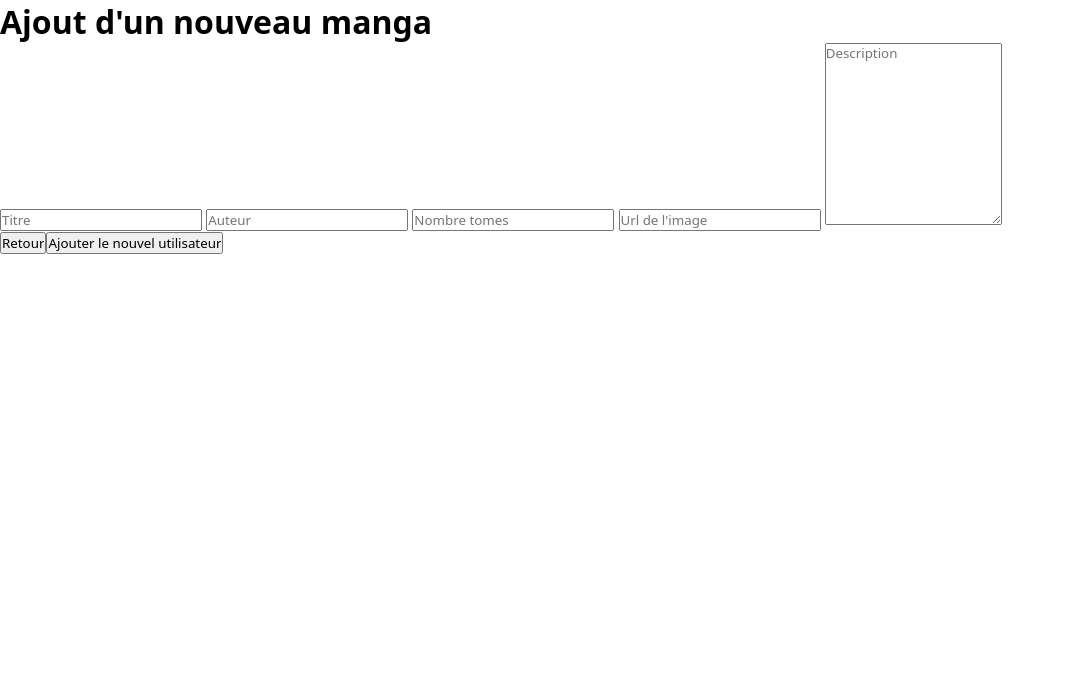
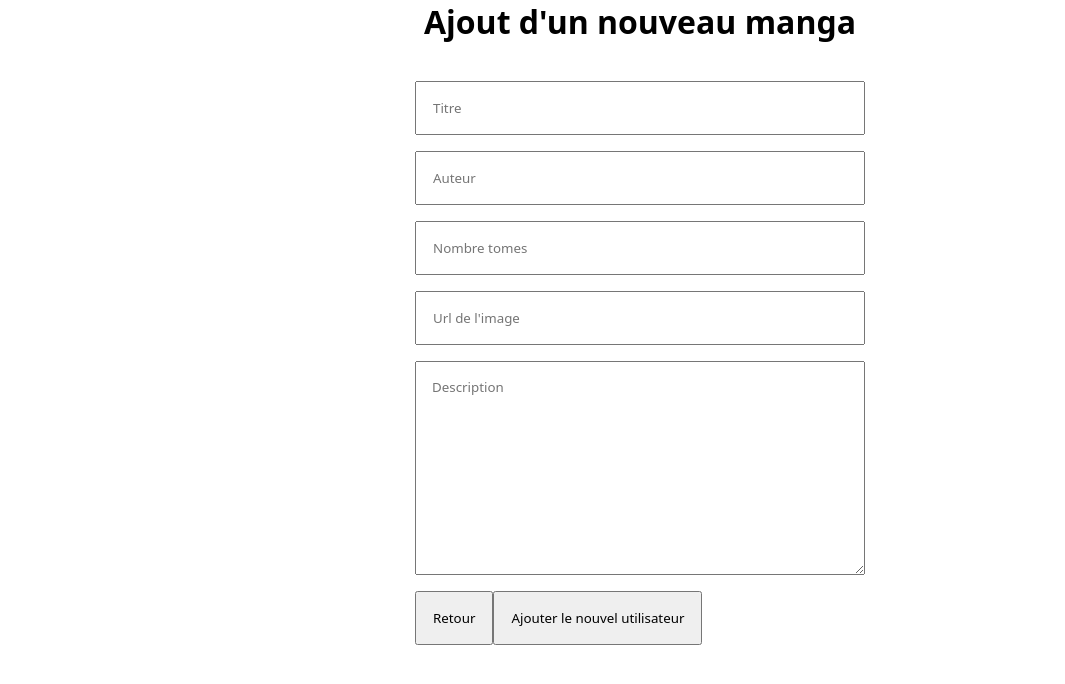
Before and after one commit to Ma2t-971/manga, a PHP site: page /formAddManga.php in a window 1280 px wide. Shown: the part 22-706 px from the top of the page, without its empty margins (0-1065 px from the left). Run offline with PHP 8.4, Linux system fonts and the light colour scheme.

Commit message:
initialisation sass

```diff
--- /dev/null
+++ b/assets/css/index.scss
@@ -0,0 +1,37 @@
+
+*{
+    margin: 0;
+    padding: 0;
+    font-family: system-ui, -apple-system, BlinkMacSystemFont, 'Segoe UI', Roboto, Oxygen, Ubuntu, Cantarell, 'Open Sans', 'Helvetica Neue', sans-serif;
+    box-sizing: border-box;
+}
+
+.deleteBtn{
+    border: red solid 3px;
+    border-radius: 8px;
+}
+
+h1 {
+    text-align: center;
+}
+
+
+.container {
+    min-height: 80dvh;
+    display: flex;
+    justify-content: center;
+    align-items: center;
+}
+
+.formulaire {
+    flex: 1;
+    max-width: 450px;
+    display: flex;
+    flex-direction: column;
+    gap: 1rem;
+}
+
+input,
+textarea {
+    padding: 1rem;
+}
--- a/package.json
+++ b/package.json
@@ -8,7 +8,7 @@
   },
   "scripts": {
     "test": "echo \"Error: no test specified\" && exit 1",
-    "sass -c": "sass --watch ./index.scss ./style.css --style=compressed",
+    "sass -c": "sass --watch ./assets/css/index.scss ./assets/css/style.css",
     "com": "echo \"--style=compressed\""
   },
   "author": "",
```
Also changed, not shown: assets/css/style.css (+7 -8 lines), 1 other file.
